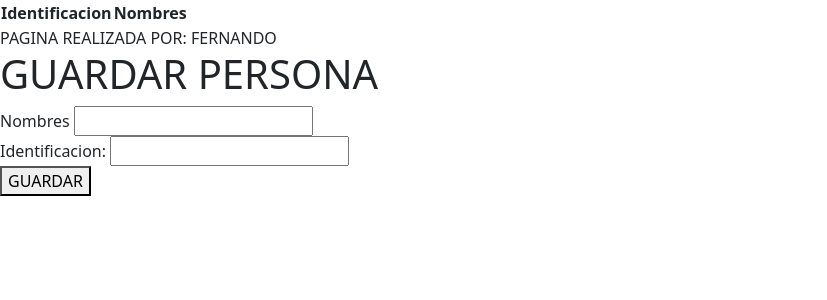
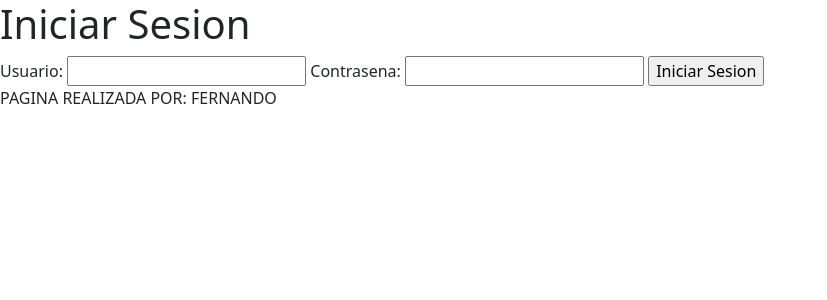
Before and after one commit to iFerch0/nando_reparaciones, a PHP site: page / in a window 1280 px wide. Shown: the top 300 px of the page, without its empty margins (0-827 px from the left). Run offline with PHP 8.4, Linux system fonts and the light colour scheme; data that the repository does not hold is empty.

Commit message:
Login sencillo MODELO MVC

```diff
--- /dev/null
+++ b/controllers/AuthController.php
@@ -0,0 +1,23 @@
+<?php
+require_once __DIR__ . '/../models/UserModel.php';
+
+class AuthController{
+    private $db;
+    private $userModel;
+
+    public function __construct($db){
+        $this->db = $db;
+        $this->userModel = new UserModel($db);
+    }
+
+    public function login($username, $password) {
+        $user = $this->userModel->getUserByUsername($username);
+        if ($user && password_verify($password, $user['password'])){
+            echo "Usuario autenticado";
+        }else {
+            echo "Usuario no autenticado";
+        }
+
+}
+}
+?>
--- a/controllers/personas_controller.php
+++ /dev/null
@@ -1,31 +0,0 @@
-<?php
-require_once("models/personas_model.php");
-class personas_controller
-{
-
-    public function guardar()
-    {
-        if ($_SERVER["REQUEST_METHOD"] === "POST") {
-            $nombres = $_POST['nombre'];
-            $identificacion = $_POST['identificacion'];
-
-            $model = new personas_model();
-            $resultado = $model->guardarPersonas($nombres, $identificacion);
-
-            if ($resultado) {
-                echo "Registro Exitoso";
-            } else {
-                echo "No se pudo registrar";
-            }
-        }
-    }
-
-    public function mostrarLista()
-    {
-        $model = new personas_model();
-        $personas = $model->obtenerPersonas();
-        //var_dump($personas);
-
-        require_once(__DIR__ . '/../views/personas_view.php');
-    }
-}
--- a/index.php
+++ b/index.php
@@ -1,31 +1,17 @@
 <?php
-require_once(__DIR__ . "/db/db.php");
-require_once(__DIR__ . "/controllers/personas_controller.php");
 
-$controller = new personas_controller();
+require_once 'db/db.php';
+require_once 'controllers/AuthController.php';
 
-if(isset($_POST['guardar_persona'])){
-    $controller->guardar();
+$db = Conectar::conexion();
+$authController = new AuthController($db);
+
+if ($_SERVER['REQUEST_METHOD'] === 'POST'){
+    $username = $_POST['username'];
+    $password = $_POST['password'];
+    $authController->login($username, $password);
 }
 
-$controller->mostrarLista();
+include 'views/login.php';
+
 ?>
-
-<!DOCTYPE html>
-<html lang="en">
-<head>
-    <meta charset="UTF-8">
-    <meta name="viewport" content="width=device-width, initial-scale=1.0">
-    <title>Document</title>
-</head>
-<body>
-    <h1>GUARDAR PERSONA</h1>
-    <form method="post" action="">
-        <label>Nombres</label>
-        <input type="text" name="nombre" required><br>
-        <label>Identificacion: </label>
-        <input type="text" name="identificacion" required><br>
-        <button type="submit" name="guardar_persona"> GUARDAR</button>
-    </form>
-</body>
-</html>
--- /dev/null
+++ b/models/UserModel.php
@@ -0,0 +1,18 @@
+<?php
+    class UserModel{
+        private $db;
+
+        public function __construct($db){
+            $this->db = $db;
+        }
+
+        public function getUserByUsername($username){
+            $query = "SELECT * FROM users WHERE username = ?";
+            $stmt = $this->db->prepare($query);
+            $stmt->bind_param("s", $username);
+            $stmt->execute();
+            $result = $stmt->get_result();
+            return $result->fetch_assoc();
+    }
+}
+?>
--- a/models/personas_model.php
+++ /dev/null
@@ -1,29 +0,0 @@
-<?php
-class personas_model{
-   public function guardarPersonas($identificacion, $nombres){
-    $conexion = Conectar::conexion();
-
-    $identificacion = $conexion->real_escape_string($identificacion);
-    $nombres = $conexion->real_escape_string($nombres);
-
-    $query = "INSERT INTO personas (identificacion, nombres) VALUES ('$identificacion','$nombres')";
-
-    if ($conexion->query($query)){
-        return true;
-    }else{
-        return false;
-    }
-}
-
-public function obtenerPersonas(){
-    $conexion = Conectar::conexion();
-    $query = "SELECT * FROM personas";
-    $resultado = $conexion->query($query);
-    $personas = array();
-    while($row = $resultado->fetch_assoc()){
-        $personas[] = $row;
-    }
-    return $personas;
-}
-}
-?>
--- /dev/null
+++ b/views/login.php
@@ -0,0 +1,12 @@
+<?php require_once 'partials/header.php'; ?>
+
+<h1>Iniciar Sesion</h1>
+<form action="index.php" method="post">
+    <label for="username">Usuario:</label>
+    <input type="text" name="username" required>
+    <label for="password">Contrasena:</label>
+    <input type="password" name="password" required>
+    <input type="submit" value="Iniciar Sesion">
+</form>
+
+<?php require_once 'partials/footer.php';?>
--- a/views/personas_view.php
+++ /dev/null
@@ -1,17 +0,0 @@
-<?php include 'partials/header.php'; ?>
-
-<table>
-    <tr>
-        <th>Identificacion</th>
-        <th>Nombres</th>
-    </tr>
-    <?php foreach ($personas as $persona): ?>
-        <tr>
-            <td><?php echo $persona['identificacion']; ?></td>
-            <td><?php echo $persona['nombres'];?></td>
-        </tr>
-        <?php endforeach; ?>
-
-
-</table>
-<?php include 'partials/footer.php'; ?>
```
